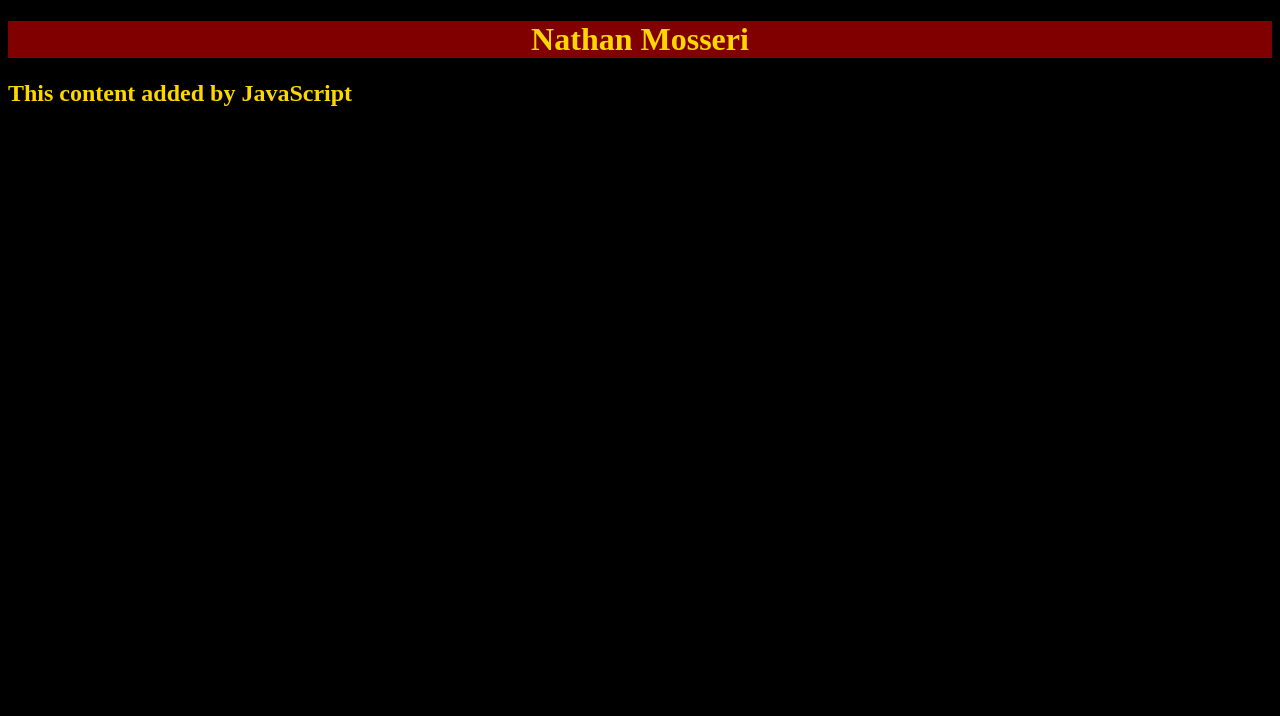
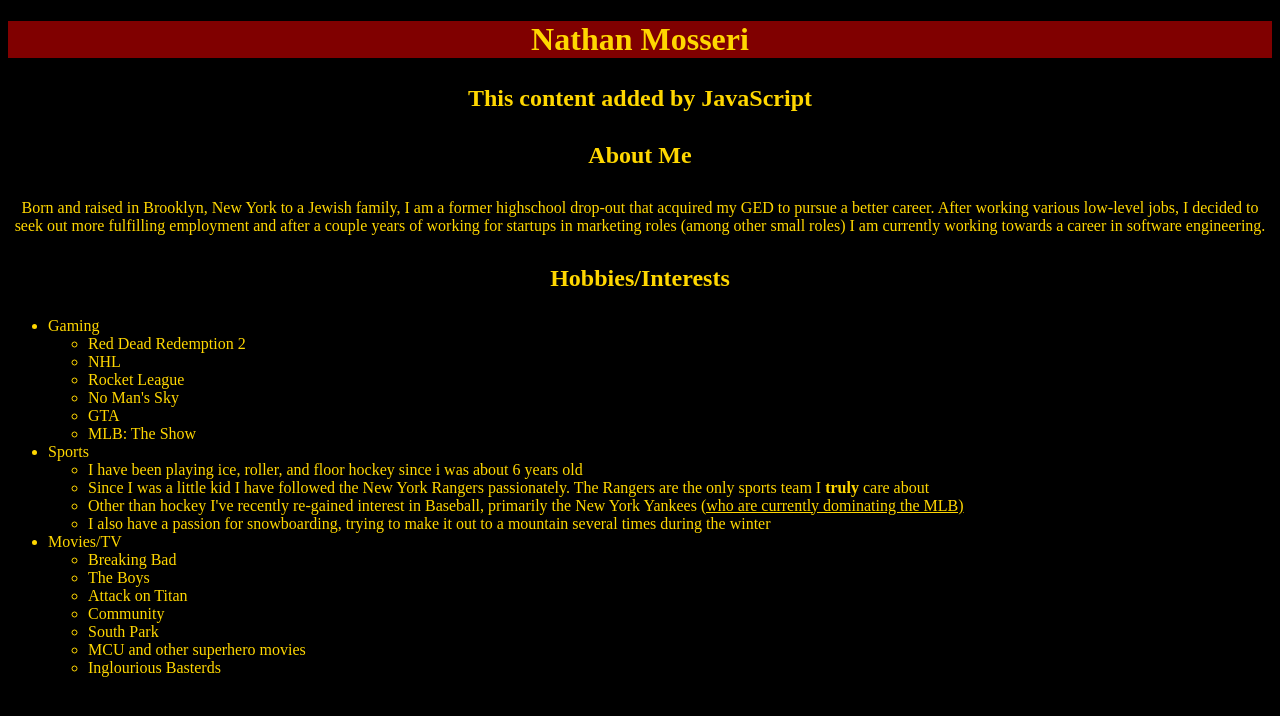
Before and after one commit to nathanmosseri/My-Personal-Website, a plain HTML site: page index.html in a window 1280 px wide. Drawn offline with Linux system fonts and the light colour scheme.

Commit message:
added bio and list of interests

```diff
--- a/index.html
+++ b/index.html
@@ -9,5 +9,47 @@
             <h1>Nathan Mosseri</h1>
         </div>
         <script src="script.js"></script>
+
+        <div id="About-me">
+            <h2>About Me</h2>
+            <p>Born and raised in Brooklyn, New York to a Jewish family, I am
+            a former highschool drop-out that acquired my GED to pursue a better
+            career. After working various low-level jobs, I decided to seek out more
+            fulfilling employment and after a couple years of working for startups
+            in marketing roles (among other small roles) I am currently working towards
+            a career in software engineering.
+            </p>
+
+            <h2>Hobbies/Interests</h2>
+            <ul>
+                <li>Gaming</li>
+                <ul>
+                    <li>Red Dead Redemption 2</li>
+                    <li>NHL</li>
+                    <li>Rocket League</li>
+                    <li>No Man's Sky</li>
+                    <li>GTA</li>
+                    <li>MLB: The Show</li>
+                </ul>
+                <li>Sports</li>
+                <ul>
+                    <li>I have been playing ice, roller, and floor hockey since i was about 6 years old</li>
+                    <li>Since I was a little kid I have followed the New York Rangers passionately. The Rangers are the only sports team I <strong>truly</strong> care about </li>
+                    <li>Other than hockey I've recently re-gained interest in Baseball, primarily the New York Yankees <a href="https://www.mlb.com/standings/mlb" alt="MLB standings">(who are currently dominating the MLB)</a> </li>
+                    <li>I also have a passion for snowboarding, trying to make it out to a mountain several times during the winter</li>
+                </ul>
+                <li>Movies/TV</li>
+                <ul>
+                    <li>Breaking Bad</li>
+                    <li>The Boys</li>
+                    <li>Attack on Titan</li>
+                    <li>Community</li>
+                    <li>South Park</li>
+                    <li>MCU and other superhero movies</li>
+                    <li>Inglourious Basterds</li>
+                </ul>
+            </ul>
+
+        </div>
     </body>
 </html>
--- a/style.css
+++ b/style.css
@@ -1,5 +1,5 @@
-html {
-    background: black;
+body {
+    background-color: black;
 }
 
 #main-head {
@@ -10,4 +10,21 @@ html {
 
 h2 {
     color: gold;
+    text-align: center;
+    padding: 5px;
 }
+
+p {
+    color: gold;
+    text-align: center;
+    padding: 5px;
+}
+
+ul {
+    color: gold;
+
+}
+
+a {
+    color: gold;
+}
```
